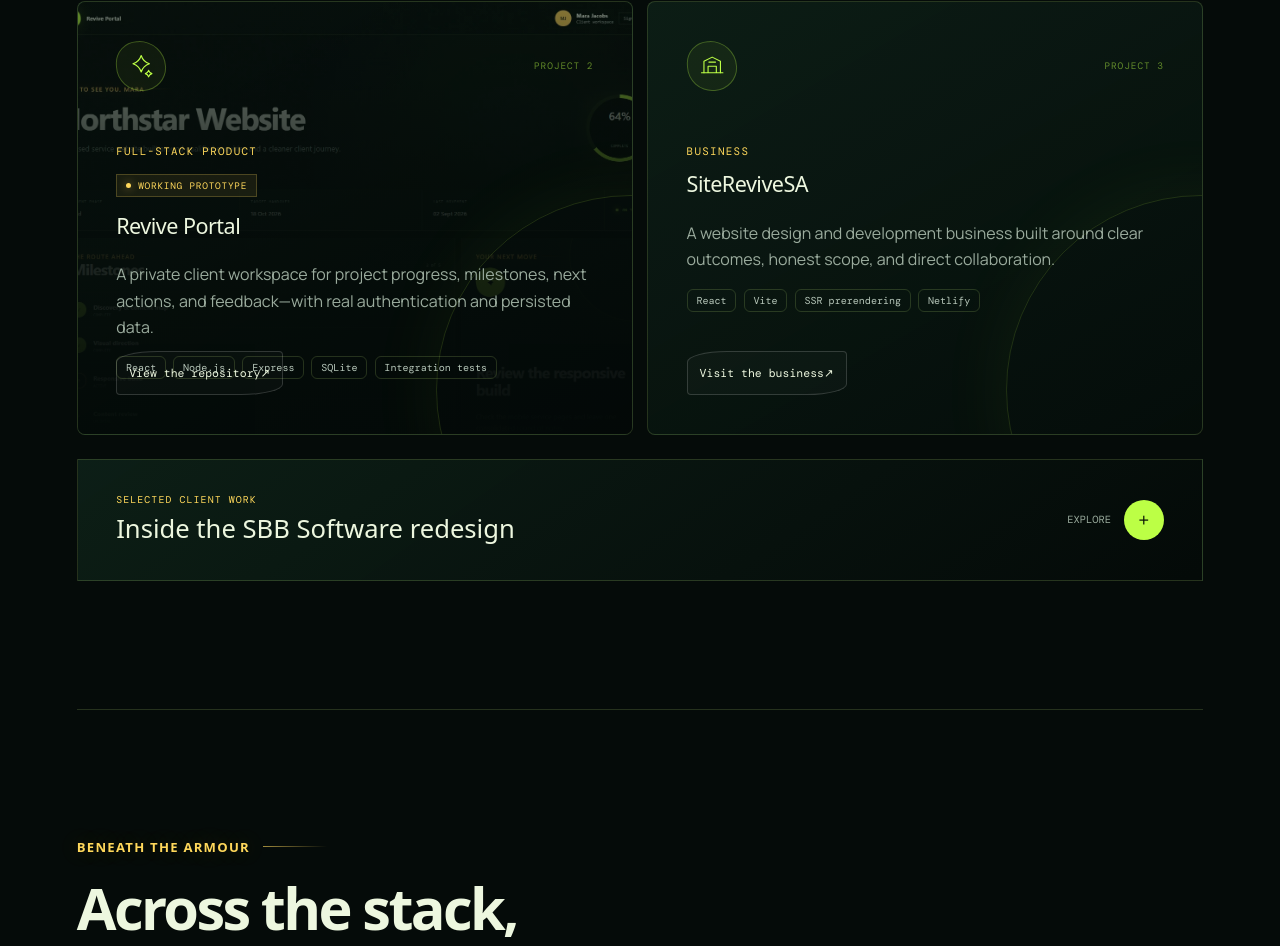
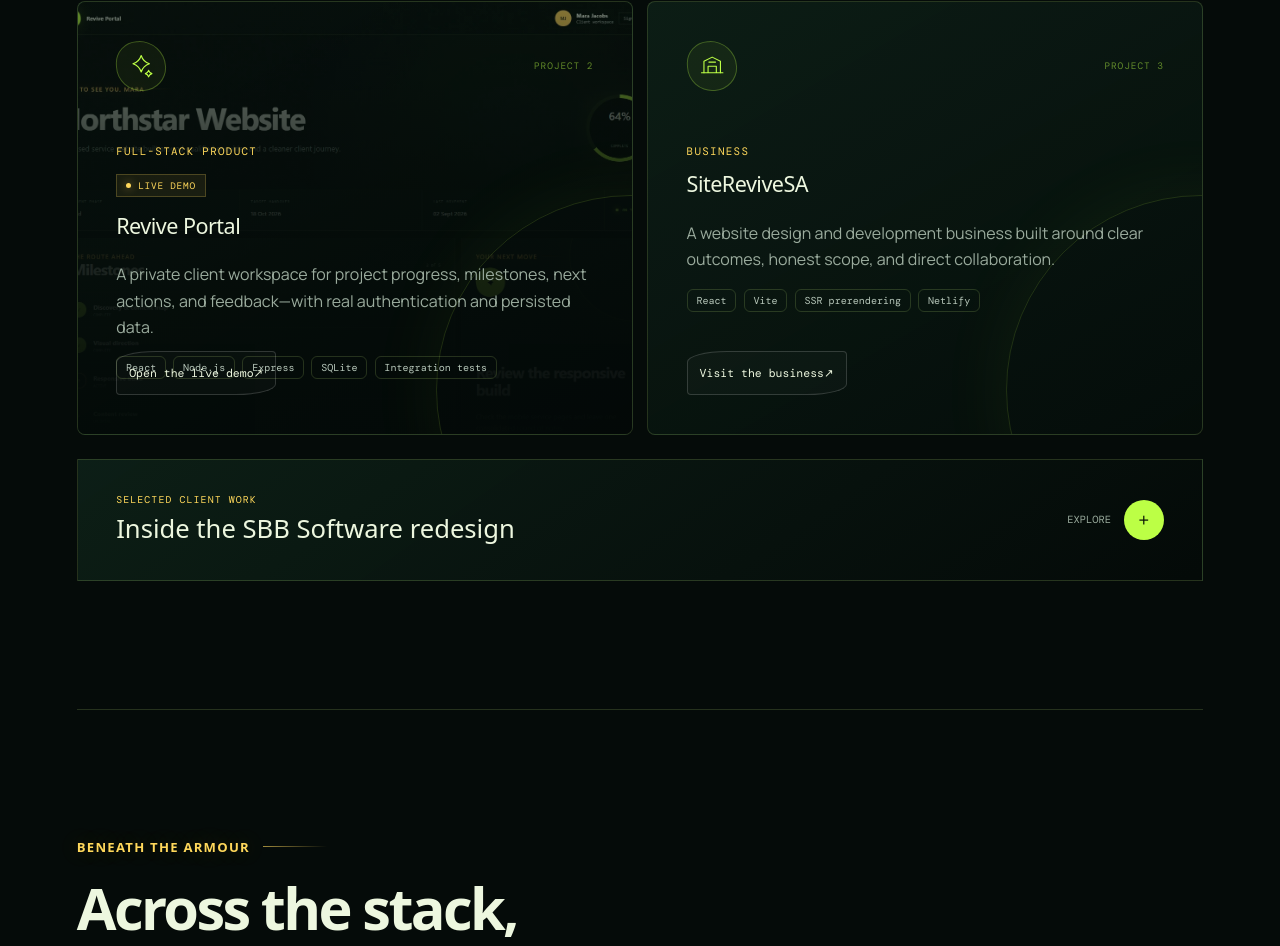
Before and after one commit to Wallas88/waldo-trytsman, a React (Vite) app: page / in a window 1280 px wide. Shown: the part 1689-2635 px from the top of the page. Built offline with nearby package versions, Linux system fonts and the light colour scheme; a web font is replaced by a local one.

Commit message:
Link Revive Portal live demo

```diff
--- a/src/profile.js
+++ b/src/profile.js
@@ -54,14 +54,14 @@ export const projects = [
   },
   {
     type: 'Full-stack product',
-    status: 'Working prototype',
+    status: 'Live demo',
     title: 'Revive Portal',
     description: 'A private client workspace for project progress, milestones, next actions, and feedback—with real authentication and persisted data.',
     stack: ['React', 'Node.js', 'Express', 'SQLite', 'Integration tests'],
     preview: `${import.meta.env.BASE_URL}art/revive-portal-dashboard.webp`,
     previewKind: 'dashboard',
-    href: 'https://github.com/Wallas88/revive-portal',
-    action: 'View the repository',
+    href: 'https://revive-portal.onrender.com/',
+    action: 'Open the live demo',
   },
   {
     type: 'Business',
```
